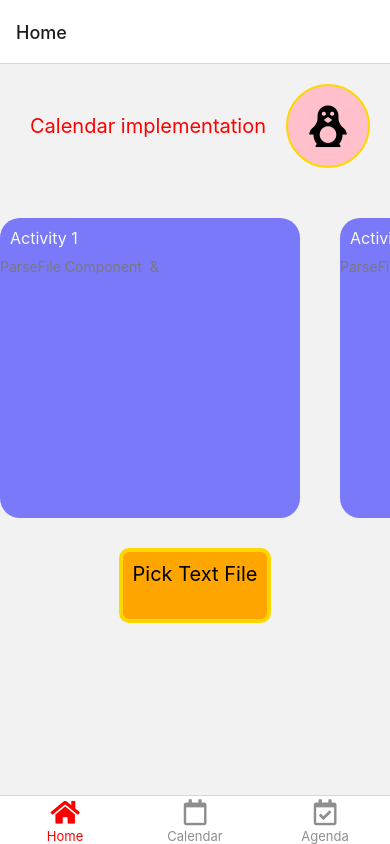
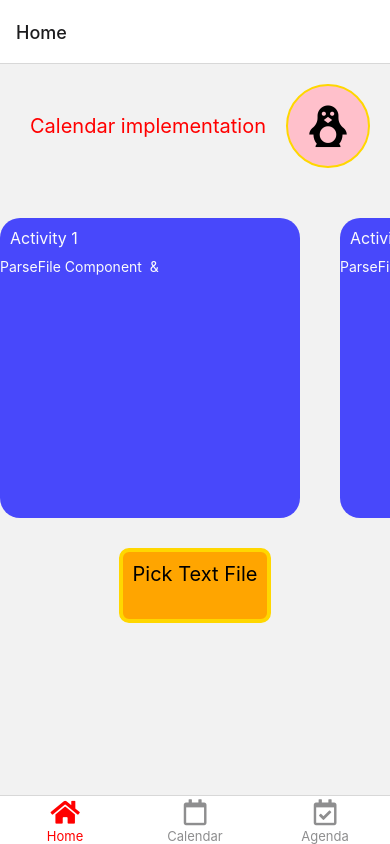
Before and after one commit to anderja2000/ZenTask, a React Native app: screen /Home in a window 390 px wide. Built offline with nearby package versions, Linux system fonts and the light colour scheme.

Commit message:
more on text files

```diff
--- a/Components/HomeScreen.js
+++ b/Components/HomeScreen.js
@@ -7,7 +7,17 @@ import { useNavigation } from "@react-navigation/native";
 import Profile from "./Profile";
 import ParseFile from "./ParseFile";
 export default function HomeScreen({ navigation }) {
-  const { fileUri, fileType} = useContext(FileContext);
+
+  const [backgroundUri, setBackgroundUri] = useState(null);
+  const { fileUri, fileType } = useContext(FileContext);
+  useEffect(() => {
+    // Update backgroundUri based on fileType or other conditions
+    if (fileType && fileType.startsWith('image/')) {
+      setBackgroundUri(fileUri);
+    }
+  }, [fileUri, fileType]);
+
+
   const navigaton = useNavigation();
   function handlePengiClick() {
     console.log("penguin btn clicked");
@@ -17,7 +27,7 @@ export default function HomeScreen({ navigation }) {
   return (
     <ImageBackground
       style={{ flex: 1 }}
-      source={{ uri: fileUri }}
+      source={{ uri: backgroundUri }}
       resizeMode="cover"
     >
       <View style={styles.container}>
@@ -54,7 +64,7 @@ function Activity({ activityType }) {
 
 
         marginTop: 30, backgroundColor: "blue",
-        opacity: 0.5,
+        opacity: 0.7,
         width: 300,
         borderRadius: 20,
         height: 300,
@@ -68,7 +78,7 @@ function Activity({ activityType }) {
         }}>
           <Text style={{ color: 'white', fontSize: 16 }}>{activityType}</Text>
         </TouchableOpacity>
-        <ParseFile/>
+        <ParseFile />
       </View>
 
 
--- a/Components/ParseFile.js
+++ b/Components/ParseFile.js
@@ -20,7 +20,9 @@ export default function ParseFile() {
 
   return (
     <View>
-      <Text>ParseFile Component {fileType} & {fileUri}</Text>
+      <Text style = {{
+        color: 'white',
+      }}>ParseFile Component {fileType} & {fileUri}</Text>
       {/* Add your parsed content rendering here */}
     </View>
   );
```
Also changed, not shown: package.json (+5 -6 lines), 1 other file (tests, documents, lock files or other folders).
